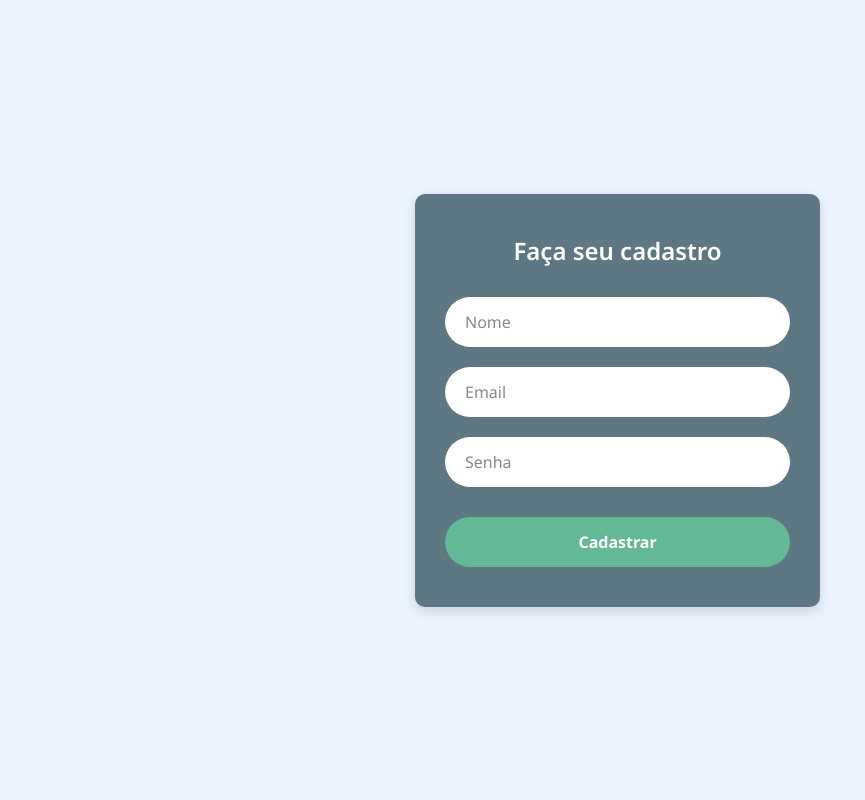
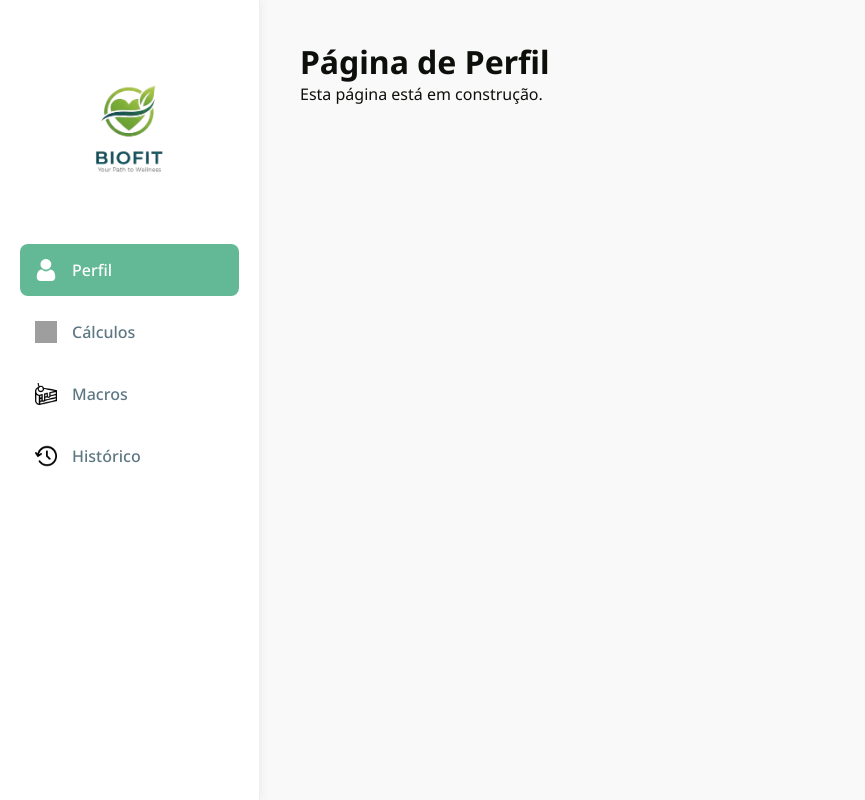
Before and after one commit to Bloedow-S/Biofit, a React (Vite) app: page /perfil in a window 1280 px wide. Shown: the whole page, without its empty margins (0-865 px from the left). Built offline with nearby package versions, Linux system fonts and the light colour scheme; grey boxes are pictures that could not be loaded.

Commit message:
Implementação da Sidebar e da Logo

```diff
--- a/src/components/Sidebar/index.jsx
+++ b/src/components/Sidebar/index.jsx
@@ -1,14 +1,70 @@
-import PropTypes from 'prop-types';
-import './styles.css';
+import "./style.css";
+import { NavLink } from "react-router-dom";
 
-export default function Sidebar({ children }) {
+
+import iconPerfil from "../../assets/do-utilizador.png";
+import iconCalculos from "../../assets/calculadora.png";
+import iconMacros from "../../assets/fatia-de-bolo.png";
+import iconHistorico from "../../assets/historia.png";
+// Faltando o ícone do Logo, vou usar texto por enquanto
+
+export default function Sidebar() {
+
   return (
-    <aside className="sidebar">
-      {children}
+    <aside className="sidebar-container">
+      <div className="sidebar-logo">
+{<img className="logo-img"src="./src/assets/Logo.png" alt="Logo" />}
+      </div>
+
+      <nav className="sidebar-nav">
+        <ul>
+          <li>
+            {}
+            <NavLink
+              to="/perfil"
+              className={({ isActive }) =>
+                isActive ? "nav-link active" : "nav-link"
+              }
+            >
+              <img src={iconPerfil} alt="Perfil" />
+              <span>Perfil</span>
+            </NavLink>
+          </li>
+          <li>
+            <NavLink
+              to="/calculos"
+              className={({ isActive }) =>
+                isActive ? "nav-link active" : "nav-link"
+              }
+            >
+              <img src={iconCalculos} alt="Cálculos" />
+              <span>Cálculos</span>
+            </NavLink>
+          </li>
+          <li>
+            <NavLink
+              to="/macros"
+              className={({ isActive }) =>
+                isActive ? "nav-link active" : "nav-link"
+              }
+            >
+              <img src={iconMacros} alt="Macros" />
+              <span>Macros</span>
+            </NavLink>
+          </li>
+          <li>
+            <NavLink
+              to="/historico"
+              className={({ isActive }) =>
+                isActive ? "nav-link active" : "nav-link"
+              }
+            >
+              <img src={iconHistorico} alt="Histórico" />
+              <span>Histórico</span>
+            </NavLink>
+          </li>
+        </ul>
+      </nav>
     </aside>
   );
 }
-
-Sidebar.propTypes = {
-  children: PropTypes.node
-};
--- a/src/components/Sidebar/style.css
+++ b/src/components/Sidebar/style.css
@@ -1,5 +1,70 @@
-.sidebar{
-    width: 250px;
-    background-color: #f4f4f4;
-    padding: 15px;
+.sidebar-container {
+  width: 260px;
+  height: 100vh; /* Ocupa 100% da altura da janela */
+  background-color: #ffffff;
+  border-right: 1px solid #f0f0f0;
+  box-shadow: 2px 0 8px rgba(0, 0, 0, 0.05);
+  display: flex;
+  flex-direction: column;
+  padding: 20px;
+  box-sizing: border-box;
+  /* Adiciona isso para garantir que a sidebar fique fixa e não role */
+  position: sticky;
+  top: 0;
 }
+
+
+
+.logo-img {
+  max-width: 100%; /* Garante que a imagem não saia do container */
+  height: auto;
+  margin-bottom: 0px;
+
+}
+
+.sidebar-nav ul {
+  list-style: none; /* Remove bolinhas */
+  padding: 0;
+  margin: 0;
+  display: flex;
+  flex-direction: column;
+  gap: 10px; /* Espaço entre os links */
+}
+
+.sidebar-nav li {
+  margin: 0;
+}
+
+.nav-link {
+  display: flex;
+  align-items: center;
+  padding: 15px;
+  border-radius: 8px;
+  text-decoration: none;
+  font-weight: 500;
+  color: #5d7783; /* Cor do link (cinza-azulado) */
+  transition: background-color 0.2s, color 0.2s;
+}
+
+.nav-link img {
+  width: 22px;
+  height: 22px;
+  margin-right: 15px;
+  /* Como os ícones são PNG pretos, não podemos mudar a cor.
+     Se fossem SVGs, poderíamos! */
+}
+
+.nav-link:hover {
+  background-color: #f5f5f5; /* Fundo cinza claro no hover */
+}
+
+/* ESTILO DO LINK ATIVO */
+.nav-link.active {
+  background-color: var(--background-button, #63b995); /* Verde do botão */
+  color: var(--text-light, #ffffff); /* Texto branco */
+}
+
+/* Tenta deixar o ícone PNG branco quando o link está ativo (filtro CSS) */
+.nav-link.active img {
+  filter: brightness(0) invert(1);
+}
--- /dev/null
+++ b/src/components/layouts/DashboardLayout.css
@@ -0,0 +1,13 @@
+.dashboard-layout {
+  display: flex;
+  width: 100%;
+}
+
+.dashboard-content {
+  flex: 1;
+  padding: 40px;
+  box-sizing: border-box;
+  height: 100vh;
+  overflow-y: auto;
+  background-color: #f9f9f9;
+}
--- /dev/null
+++ b/src/components/layouts/DashboardLayout.jsx
@@ -0,0 +1,17 @@
+import { Outlet } from 'react-router-dom';
+import Sidebar from '../Sidebar';
+import './DashboardLayout.css';
+
+export default function DashboardLayout() {
+  return (
+    <div className="dashboard-layout">
+      {/* 1. A Sidebar fica fixa à esquerda */}
+      <Sidebar />
+
+      {/* 2. O <Outlet> renderiza o conteúdo da rota "filha" (ex: /perfil) */}
+      <main className="dashboard-content">
+        <Outlet />
+      </main>
+    </div>
+  );
+}
--- a/src/main.jsx
+++ b/src/main.jsx
@@ -1,10 +1,38 @@
-import { StrictMode } from 'react'
-import { createRoot } from 'react-dom/client'
-import Login from './pages/Login'
-import './index.css'    //estilos globais, aplicado em todo o programa
+// src/main.jsx
+
+import { StrictMode } from 'react';
+import { createRoot } from 'react-dom/client';
+import { BrowserRouter, Routes, Route } from 'react-router-dom';
+import './index.css';
+import DashboardLayout from './components/layouts/DashboardLayout';
+
+//criar as rotas
+import Login from './pages/Login';
+//import CriarConta from './pages/CriarConta';
+import Perfil from './pages/Perfil';
+//import Calculos from './pages/Calculos';
+//import Macros from './pages/Macros';
+//import Historico from './pages/Historico';
 
 createRoot(document.getElementById('root')).render(
   <StrictMode>
-    <Login />
-  </StrictMode>,
-)
+    <BrowserRouter>
+      <Routes>
+        {/* --- Rotas Públicas (sem Sidebar) --- */}
+        {/* (Mais tarde, podemos envolvê-las no AuthLayout) */}
+        <Route path="/" element={<Login />} />
+
+        {/* --- Rotas Privadas (COM Sidebar) --- */}
+        {/* Usamos o DashboardLayout como "rota-pai" */}
+        <Route element={<DashboardLayout />}>
+          {/* Todas as rotas aqui dentro serão renderizadas onde está o <Outlet /> */}
+          <Route path="/perfil" element={<Perfil />} />
+
+        </Route>
+
+        {/* Rota para página não encontrada */}
+        <Route path="*" element={<div>Erro 404: Página não encontrada!</div>} />
+      </Routes>
+    </BrowserRouter>
+  </StrictMode>
+);
--- /dev/null
+++ b/src/pages/Perfil/index.jsx
@@ -0,0 +1,8 @@
+export default function Perfil() {
+  return (
+    <div>
+      <h1>Página de Perfil</h1>
+      <p>Esta página está em construção.</p>
+    </div>
+  );
+}
```
Also changed, not shown: src/assets/Logo.png (added), src/pages/Login/index.jsx (line endings or trailing spaces), src/pages/Perfil/style.css (added).
